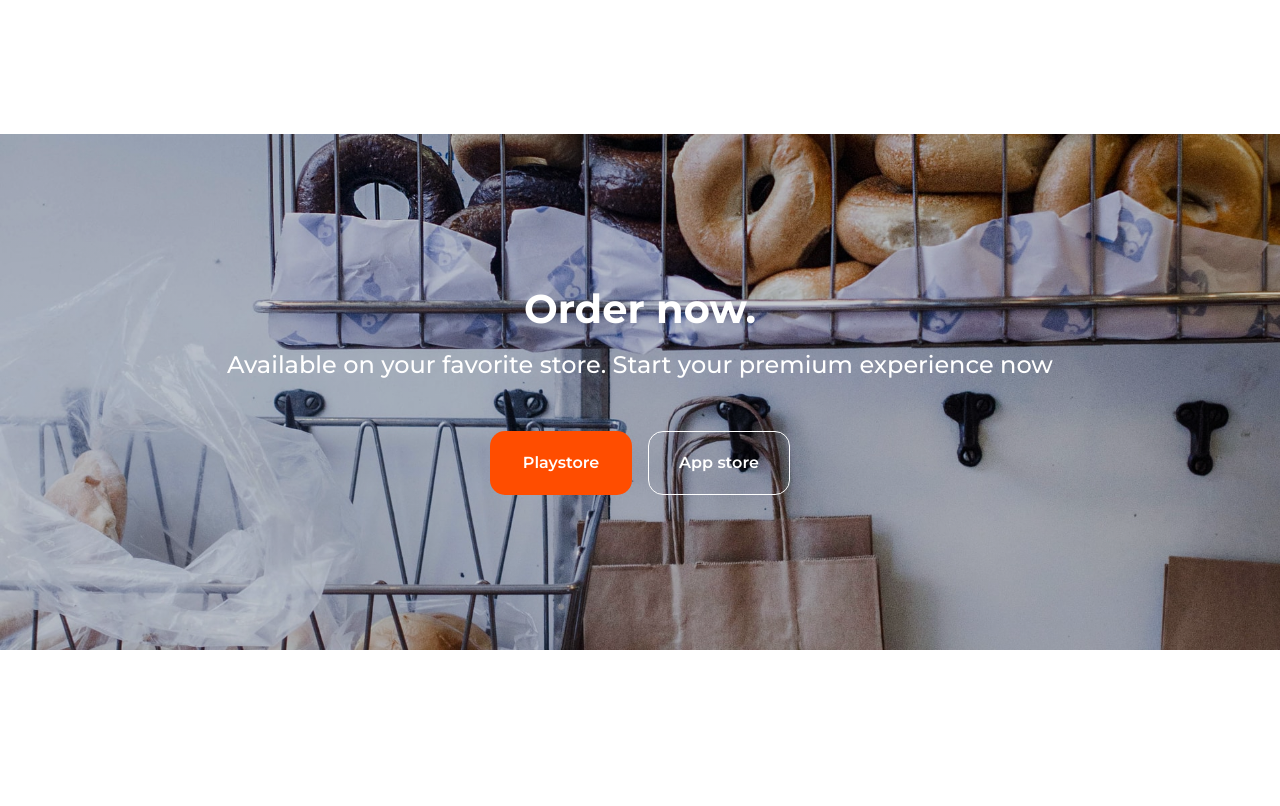
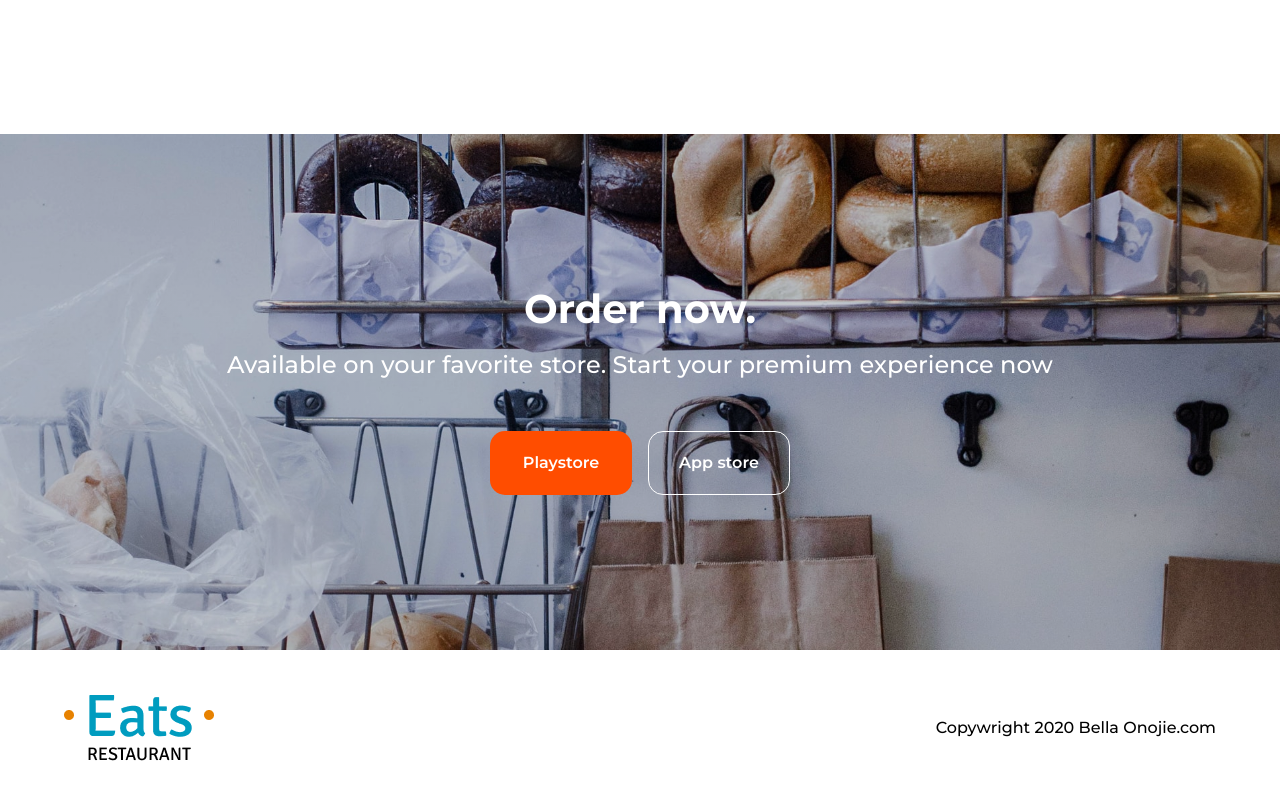
Before and after one commit to razn1337/Eats-Restaurant, a plain HTML site: page index.html in a window 1280 px wide. Shown: the part 2192-2998 px from the top of the page. Before the commit the page ends 2842 px from the top, so only its background shows below. Drawn offline with Linux system fonts and the light colour scheme.

Commit message:
Add footer

```diff
--- a/assets/CSS/style.css
+++ b/assets/CSS/style.css
@@ -282,3 +282,28 @@ header {
   border-radius: 15px;
   font-size: 0.667rem;
 }
+
+/* footer */
+
+footer {
+   min-height: 156px;
+  height: 100%;
+  min-width: 320px;
+  width: 100%;
+  font-size: 0.667rem;
+
+  display: flex;
+  align-items: center;
+  justify-content: center;
+}
+
+footer div {
+  display: flex;
+  flex-direction: row;
+  justify-content: space-between;
+  align-items: center;
+  width: 100%;
+  min-width: 320px;
+  max-width: 1200px;
+  padding: 0 24px;
+}
--- a/index.html
+++ b/index.html
@@ -82,5 +82,11 @@
         </div>
       </section>
     </main>
+    <footer>
+      <div>
+        <img src="./assets/images/logo.png" alt="logo" />
+        <p>Copywright 2020 Bella Onojie.com</p>
+      </div>
+    </footer>
   </body>
 </html>
```
